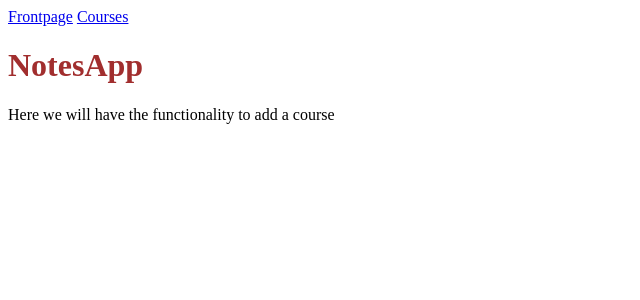
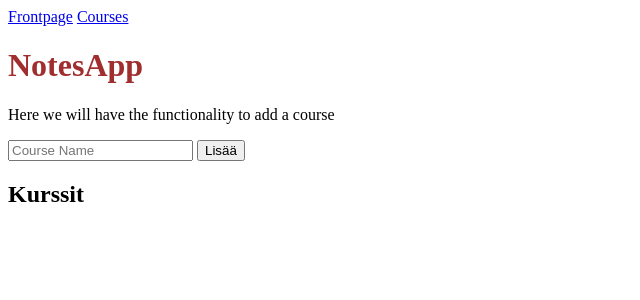
Before and after one commit to lattuemmi/FrontinLoppuharkka, a SvelteKit app in the folder loppuharkka-front/: page /AddCourse in a window 1280 px wide. Shown: the top 300 px of the page, without its empty margins (0-640 px from the left). Built offline with nearby package versions, Linux system fonts and the light colour scheme; no server answers.

Commit message:
Kurssin lisaäminen ei onnistunu
Kokeilut ei oikein onnistnu

```diff
--- a/loppuharkka-front/src/routes/AddCourse/+page.svelte
+++ b/loppuharkka-front/src/routes/AddCourse/+page.svelte
@@ -1,7 +1,10 @@
 <script>
     import Header from "../Header.svelte";
+    import AddCourse from"./addCourse.svelte";
 </script>
 
 <Header />
 
 <p>Here we will have the functionality to add a course</p>
+
+<AddCourse />
--- /dev/null
+++ b/loppuharkka-front/src/routes/AddCourse/addCourse.svelte
@@ -0,0 +1,17 @@
+<script>
+
+    import Kurssilista from"../opintojaksot.svelte"
+
+    let id = '';
+    let nimi = '';
+
+</script>
+
+<div>
+    <input bind:value={nimi} placeholder="Course Name" />
+    <button>Lisää</button>
+</div>
+
+<h2>Kurssit</h2>
+
+<Kurssilista />
--- a/loppuharkka-front/src/routes/Footer.svelte
+++ b/loppuharkka-front/src/routes/Footer.svelte
@@ -1 +1 @@
-<p> Muistiinpano sovellus by Emmi Lattu</p>
+<p> Y-Tunnus </p>
--- a/loppuharkka-front/src/routes/Kurssi.svelte
+++ b/loppuharkka-front/src/routes/Kurssi.svelte
@@ -7,6 +7,5 @@
 
 <div>
     <h3>{name}</h3>
-    <p>ID: {id}</p>
     <p>Tähän pitäis sit tulla ne muistiinpanotki</p>
 </div>
--- a/loppuharkka-front/src/routes/Kurssit/+page.svelte
+++ b/loppuharkka-front/src/routes/Kurssit/+page.svelte
@@ -6,7 +6,7 @@
 
 <Header />
 
- <h3>Kurssit</h3>
+ <h2>Courses</h2>
 
 <Opintojaksot />
 
--- a/loppuharkka-front/src/routes/Main.svelte
+++ b/loppuharkka-front/src/routes/Main.svelte
@@ -5,7 +5,7 @@
 
 <a href="../CreateNotes">Create notes for class</a> <br>
 <a class="nappula" href="../ListaaMuistiinpanot"> List notes </a> <br>
-<a href="../AddCourse">Add courses</a> <br>
+<a href="../AddCourse">Add course</a> <br>
 
 <style>
 </style>
```
